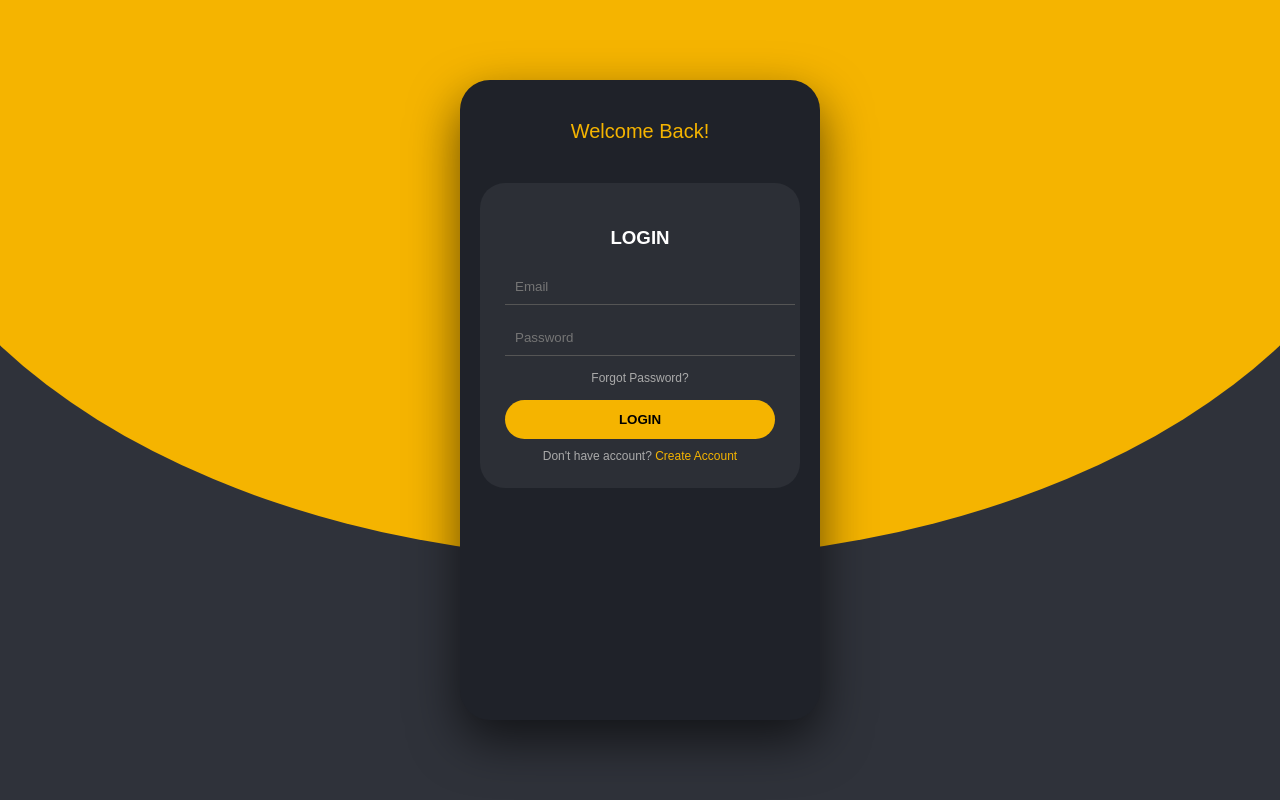
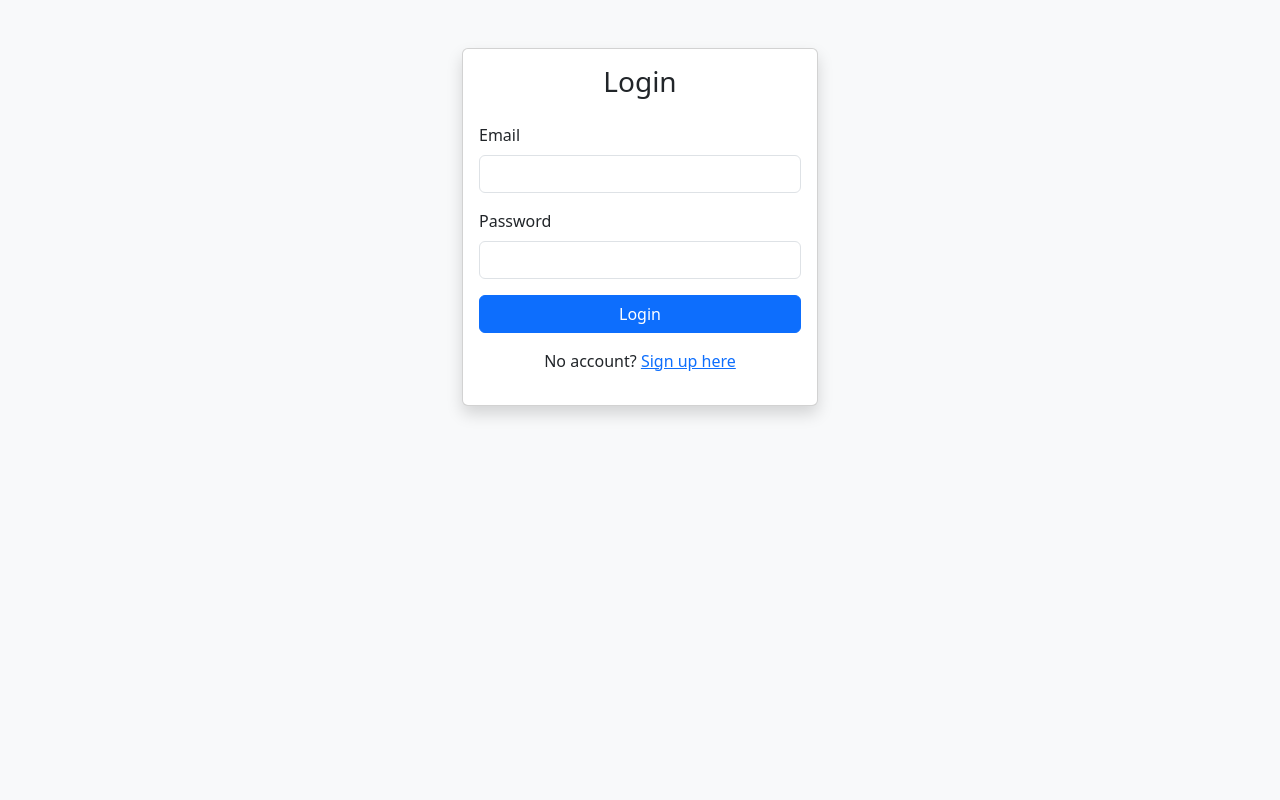
Before and after one commit to agamchugh/agam, a Flask app: page / in a window 1280 px wide; the page is wider, and only the part inside the window is pictured. Run offline with Flask 3, Linux system fonts and the light colour scheme.

Commit message:
Update login.html

```diff
--- a/templates/login.html
+++ b/templates/login.html
@@ -1,134 +1,34 @@
 <!DOCTYPE html>
-<html>
+<html lang="en">
 <head>
-<title>Login</title>
-
-<style>
-body {
-    margin: 0;
-    height: 100vh;
-    background: #2f323a;
-    display: flex;
-    justify-content: center;
-    align-items: center;
-    font-family: Arial;
-}
-
-/* background yellow shape */
-body::before {
-    content: "";
-    position: absolute;
-    width: 120%;
-    height: 120%;
-    background: #f5b400;
-    top: -50%;
-    left: 50%;
-    border-bottom-left-radius: 60%;
-    border-bottom-right-radius: 60%;
-    transform: translateX(-50%);
-    z-index: 0;
-}
-
-.phone {
-    width: 320px;
-    height: 600px;
-    background: #1f2229;
-    border-radius: 30px;
-    padding: 20px;
-    box-shadow: 0 20px 50px rgba(0,0,0,0.6);
-    position: relative;
-    z-index: 1;
-}
-
-.title {
-    text-align: center;
-    color: #f5b400;
-    margin-top: 20px;
-    font-size: 20px;
-}
-
-.card {
-    margin-top: 40px;
-    background: #2c2f36;
-    padding: 25px;
-    border-radius: 25px;
-}
-
-.card h3 {
-    text-align: center;
-    color: white;
-    margin-bottom: 20px;
-}
-
-.input-group {
-    margin-bottom: 15px;
-}
-
-.input-group input {
-    width: 100%;
-    padding: 10px;
-    border: none;
-    border-bottom: 1px solid #555;
-    background: transparent;
-    color: white;
-    outline: none;
-}
-
-.btn {
-    width: 100%;
-    padding: 12px;
-    background: #f5b400;
-    border: none;
-    border-radius: 25px;
-    font-weight: bold;
-    margin-top: 15px;
-    cursor: pointer;
-}
-
-.link {
-    text-align: center;
-    margin-top: 10px;
-    color: #aaa;
-    font-size: 12px;
-}
-
-a {
-    color: #f5b400;
-    text-decoration: none;
-}
-</style>
-
+    <meta charset="UTF-8">
+    <meta name="viewport" content="width=device-width, initial-scale=1.0">
+    <title>Login - Secure App</title>
+    <link href="https://cdn.jsdelivr.net/npm/bootstrap@5.3.0/dist/css/bootstrap.min.css" rel="stylesheet">
 </head>
-
-<body>
-
-<div class="phone">
-
-    <div class="title">Welcome Back!</div>
-
-    <div class="card">
-        <h3>LOGIN</h3>
-
-        <form action="/login" method="POST">
-            <div class="input-group">
-                <input type="email" name="email" placeholder="Email">
+<body class="bg-light">
+    <div class="container mt-5">
+        <div class="row justify-content-center">
+            <div class="col-md-4">
+                <div class="card shadow">
+                    <div class="card-body">
+                        <h3 class="text-center mb-4">Login</h3>
+                        <form action="/login" method="POST">
+                            <div class="mb-3">
+                                <label class="form-label">Email</label>
+                                <input type="email" name="email" class="form-control" required>
+                            </div>
+                            <div class="mb-3">
+                                <label class="form-label">Password</label>
+                                <input type="password" name="password" class="form-control" required>
+                            </div>
+                            <button type="submit" class="btn btn-primary w-100">Login</button>
+                        </form>
+                        <p class="mt-3 text-center">No account? <a href="/signup">Sign up here</a></p>
+                    </div>
+                </div>
             </div>
-
-            <div class="input-group">
-                <input type="password" name="password" placeholder="Password">
-            </div>
-
-            <div class="link">Forgot Password?</div>
-
-            <button class="btn">LOGIN</button>
-        </form>
-
-        <div class="link">
-            Don't have account? <a href="/signup">Create Account</a>
         </div>
     </div>
-
-</div>
-
 </body>
 </html>
```
